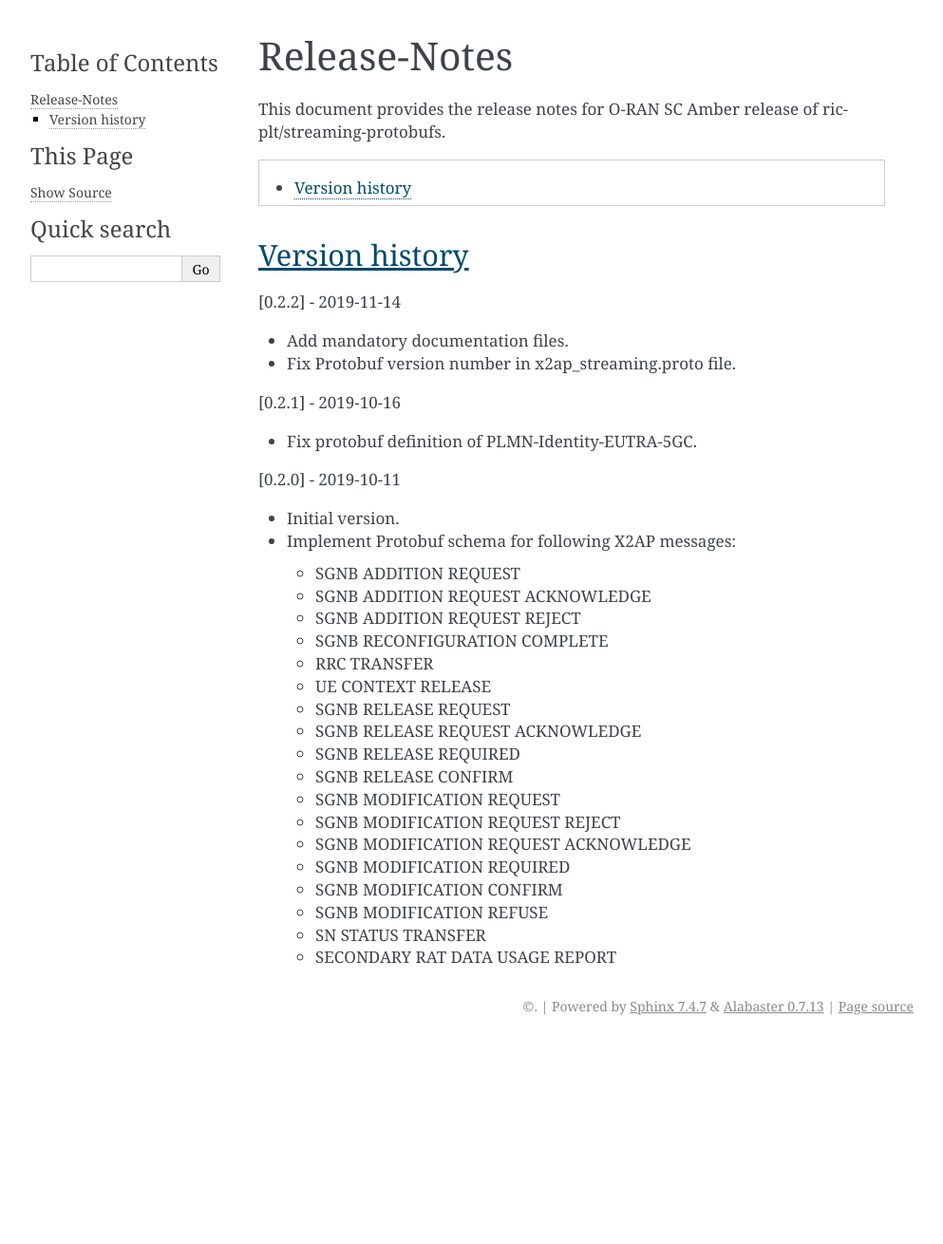
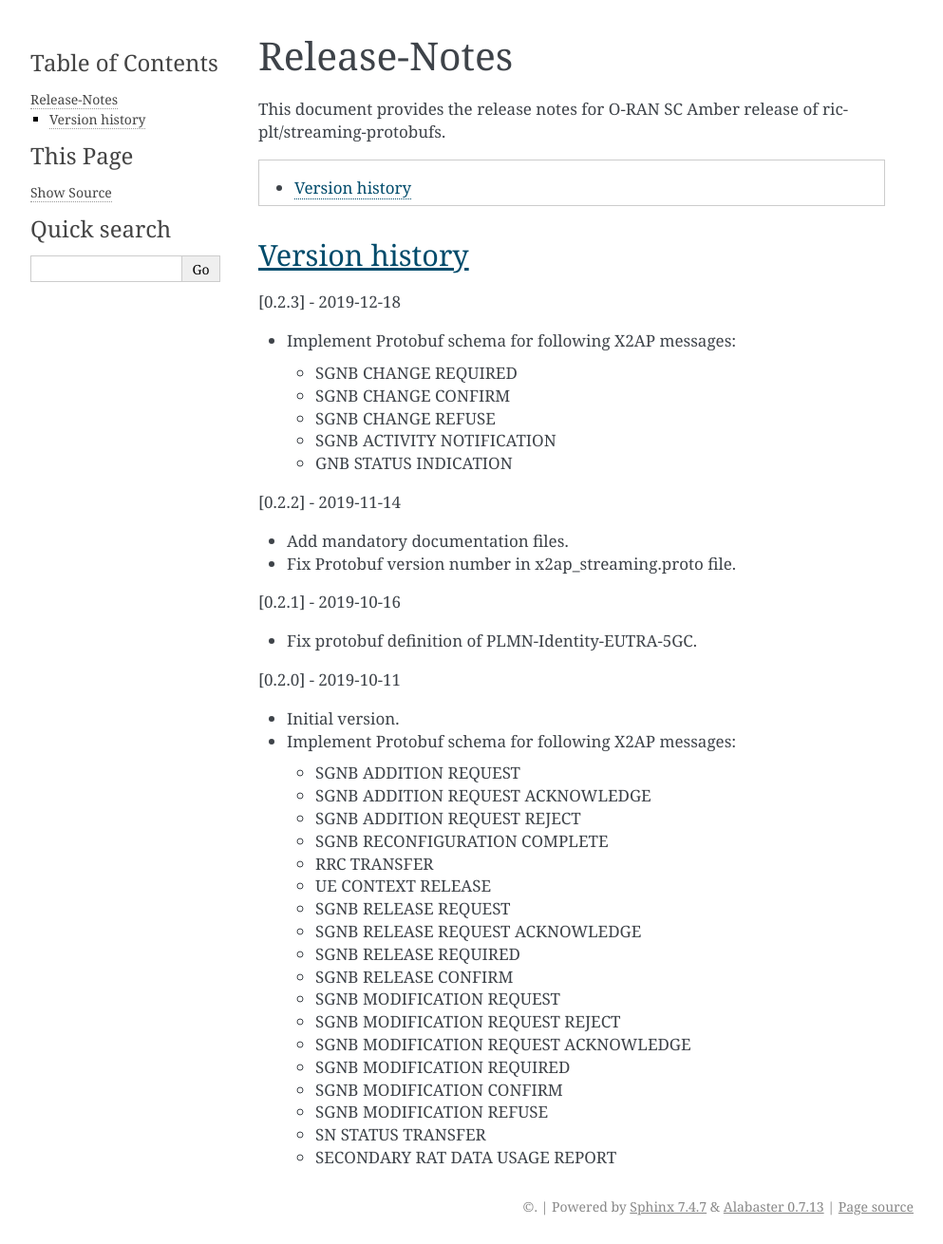
Before and after one commit to o-ran-sc/ric-plt-streaming-protobufs, a Sphinx documentation site: the page built from docs/release-notes.rst, in a window 1280 px wide. Shown: the whole page at 95% size, without its empty margins (148-1141 px from the left). Built offline with Sphinx 7.4.7, drawn with Linux system fonts in a browser that asks for light colours; before the commit the page ends 1099 px from its top, so only the background shows below that.

Commit message:
Add new Streaming protobuf files
Following X2AP messages were converted to protobuf structures:
* SGNB CHANGE REQUIRED
* SGNB CHANGE CONFIRM
* SGNB CHANGE REFUSE
* SGNB ACTIVITY NOTIFICATION
* GNB STATUS INDICATION
Conversion was based on 3GPP spec 36.423, ver 15.4.0.

Signed-off-by: Timo Tietavainen <timo.tietavainen@nokia.com>
Change-Id: Ie75ae5634567347db347967f125d15f0b06a2708

```diff
--- a/docs/release-notes.rst
+++ b/docs/release-notes.rst
@@ -31,6 +31,16 @@ ric-plt/streaming-protobufs.
 Version history
 ---------------
 
+[0.2.3] - 2019-12-18
+
+* Implement Protobuf schema for following X2AP messages:
+
+  * SGNB CHANGE REQUIRED
+  * SGNB CHANGE CONFIRM
+  * SGNB CHANGE REFUSE
+  * SGNB ACTIVITY NOTIFICATION
+  * GNB STATUS INDICATION
+
 [0.2.2] - 2019-11-14
 
 * Add mandatory documentation files.
```
Also changed, not shown: 7 other files.
